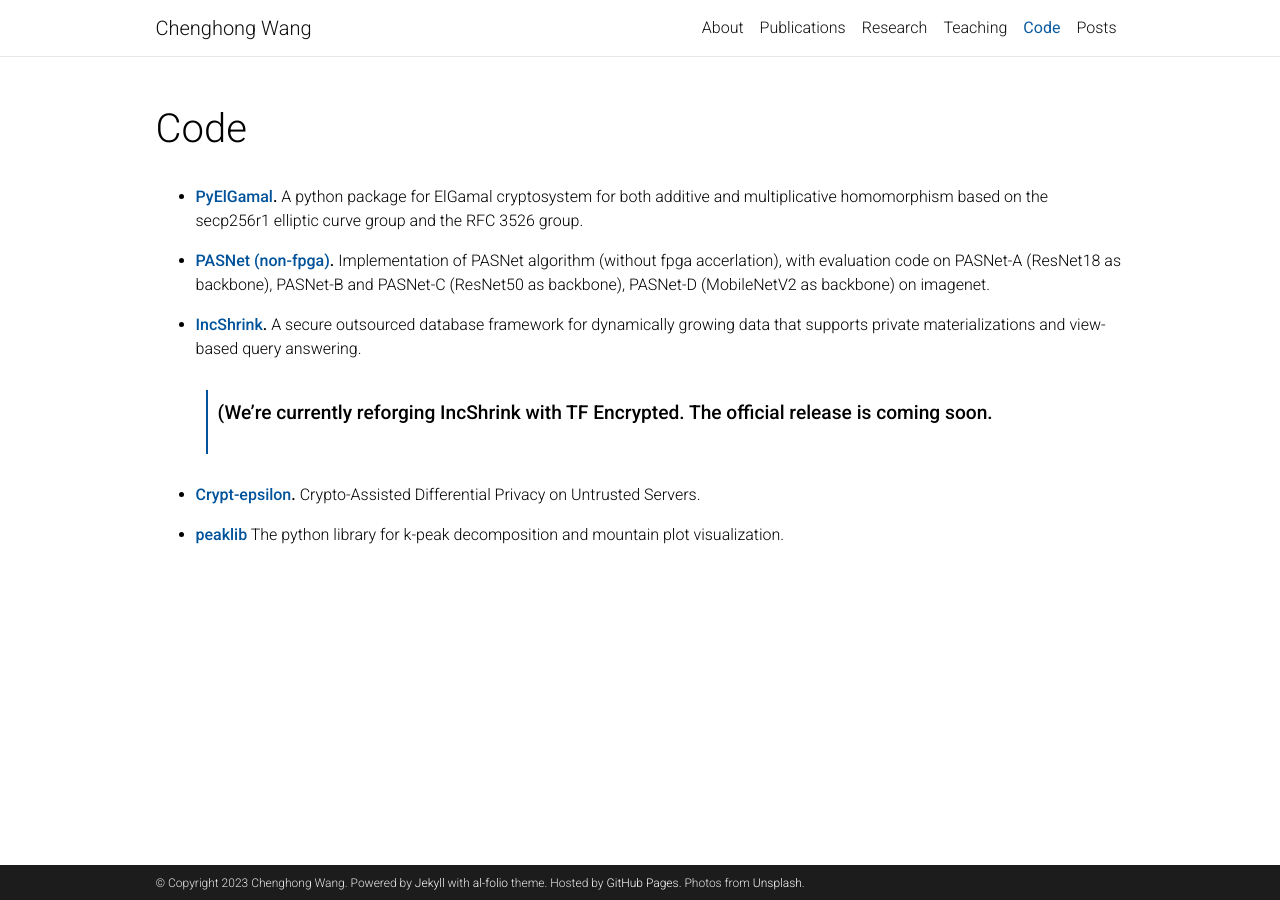
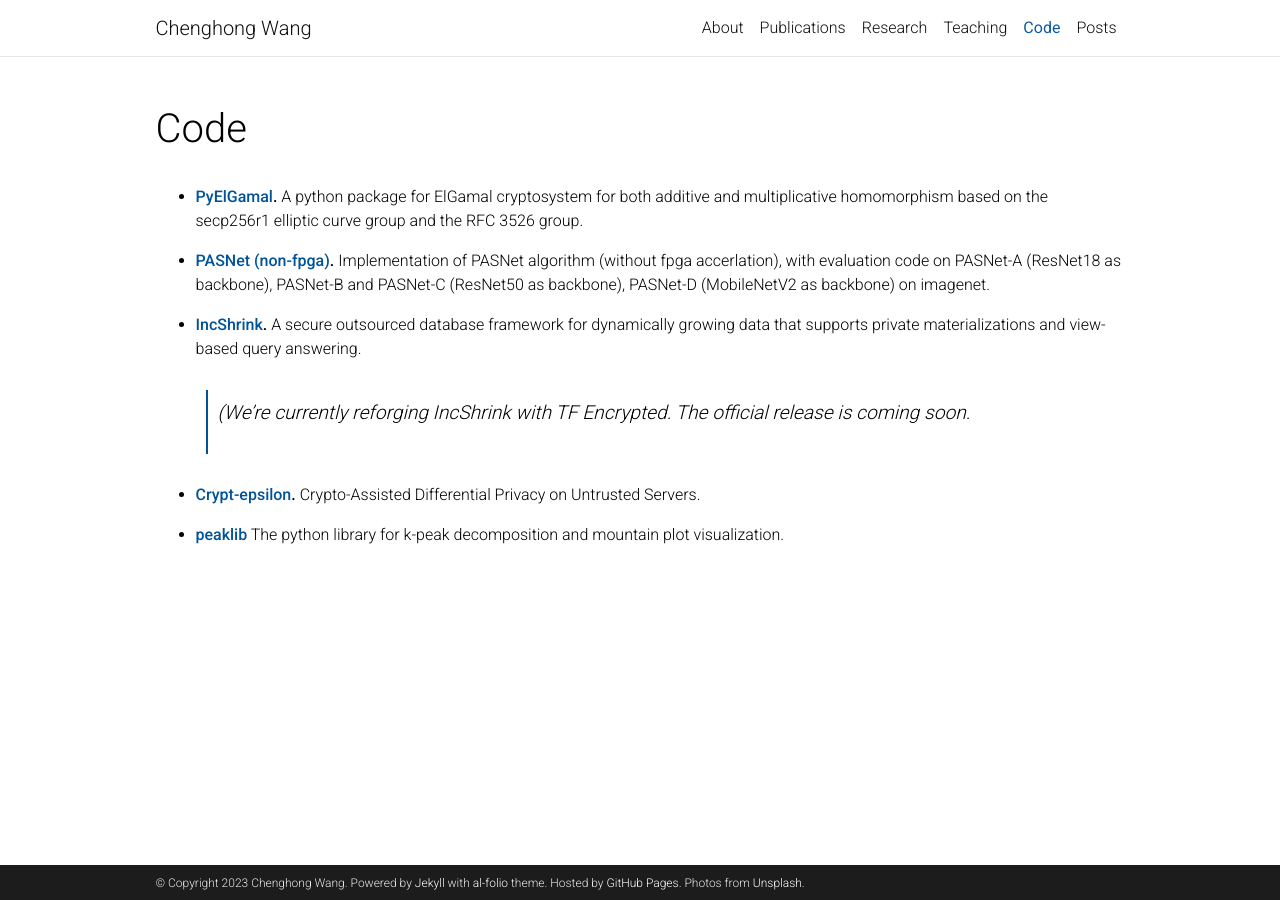
Before and after one commit to lovingmage/lovingmage.github.io, a Jekyll site: the page built from _pages/code.md, in a window 1280 px wide. Built offline with Jekyll 4.4.1, drawn with Linux system fonts in a browser that asks for light colours; comment, search, counter and statistics services are not loaded; a style sheet for code colours, icons or effects is not loaded.

Commit message:
Update code.md

```diff
--- a/_pages/code.md
+++ b/_pages/code.md
@@ -13,7 +13,7 @@ nav_order: 6
 - **[PASNet (non-fpga)](https://github.com/HarveyP123/PASNet-DAC2023).** Implementation of PASNet algorithm (without fpga accerlation), with evaluation code on PASNet-A (ResNet18 as backbone), PASNet-B and PASNet-C (ResNet50 as backbone), PASNet-D (MobileNetV2 as backbone) on imagenet.
 
 - **[IncShrink](#).** A secure outsourced database framework for dynamically growing data that supports private materializations and view-based query answering.
-   > **(We're currently reforging IncShrink with TF Encrypted. The official release is coming soon.**
+   > *(We're currently reforging IncShrink with TF Encrypted. The official release is coming soon.*
 
 - **[Crypt-epsilon](https://github.com/lovingmage/crypte).** Crypto-Assisted Differential Privacy on Untrusted Servers.
 
```
